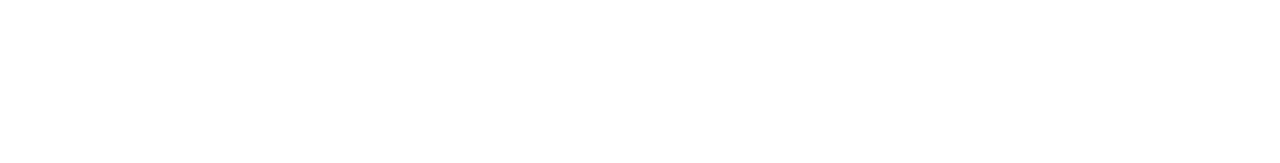
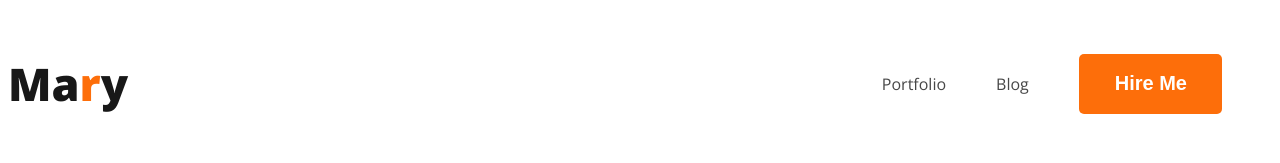
Before and after one commit to royuzzal/personal-portfolio, a plain HTML site: page index.html in a window 1280 px wide. Drawn offline with nearby package versions, Linux system fonts and the light colour scheme.

Commit message:
added nav

```diff
--- a/index.html
+++ b/index.html
@@ -1,13 +1,26 @@
 <!DOCTYPE html>
 <html lang="en">
+
 <head>
     <meta charset="UTF-8">
     <meta name="viewport" content="width=device-width, initial-scale=1.0">
     <title>Personal Portfolio</title>
+    <link rel="preconnect" href="https://fonts.googleapis.com">
+    <link rel="preconnect" href="https://fonts.gstatic.com" crossorigin>
+    <link href="https://fonts.googleapis.com/css2?family=Open+Sans:wght@400;700;800&display=swap" rel="stylesheet">
+    <link rel="stylesheet" href="styles/portfolio.css">
 </head>
+
 <body>
     <header>
-
+        <nav>
+            <h3 class="nav-title">Ma<span class="text-primary">r</span>y</h3>
+            <ul>
+                <li><a href="">Portfolio</a></li>
+                <li><a href="">Blog</a></li>
+                <li><button class="btn-primary">Hire Me</button></li>
+            </ul>
+        </nav>
     </header>
     <main>
 
@@ -16,4 +29,5 @@
 
     </footer>
 </body>
+
 </html>
--- /dev/null
+++ b/styles/portfolio.css
@@ -0,0 +1,44 @@
+body {
+    font-family: 'Open Sans', sans-serif;
+}
+
+nav {
+    display: flex;
+    align-items: center;
+    justify-content: space-between;
+}
+
+.nav-title {
+    color: #181818;
+    font-size: 45px;
+    font-weight: 800;
+}
+
+.text-primary {
+    color: #FD6E0A;
+}
+
+.btn-primary {
+    border-radius: 5px;
+    background: #FD6E0A;
+    font-size: 20px;
+    color: white;
+    border: 0;
+    font-weight: 700;
+    padding: 18px 35px 19px 36px;
+}
+
+nav>ul {
+    display: flex;
+    align-items: center;
+}
+
+nav li {
+    list-style: none;
+    margin-right: 50px;
+}
+
+nav a {
+    text-decoration: none;
+    color: #474747;
+}
```
